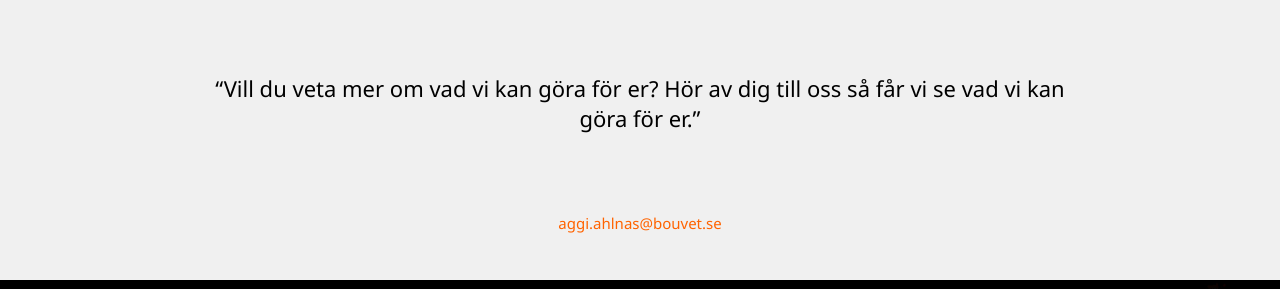
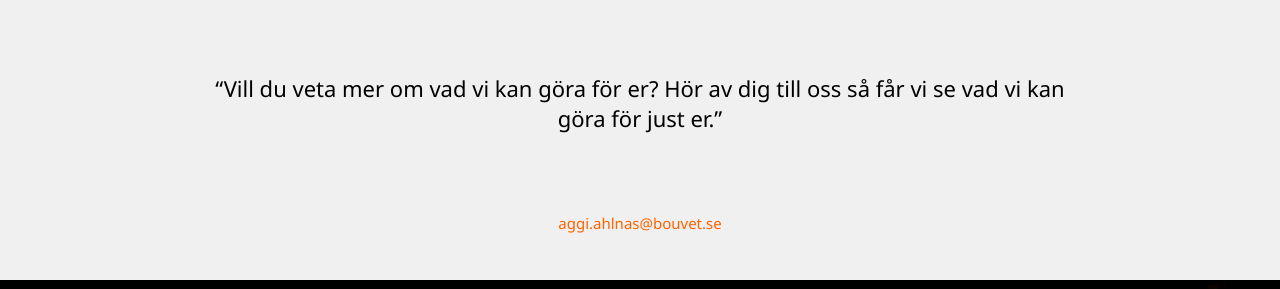
Before and after one commit to BouvetStockholmAB/sv, a Jekyll site: the page built from index.md, in a window 1280 px wide and 900 px high, scrolled down 3599 px. Shown: the part 250-539 px from the top of the window. Built offline with Jekyll 4.4.1, drawn with Linux system fonts in a browser that asks for light colours; some web fonts are replaced.

Commit message:
Ändrat i blockquote

```diff
--- a/index.md
+++ b/index.md
@@ -75,7 +75,7 @@ title: Bouvet Team SiteVision
 
     <div class="block block--largeTxtBlock block--quoteBlock">
         <div class="ct ct--contentwrap ct--std">
-            <blockquote>Vill du veta mer om vad vi kan göra för er? Hör av dig till oss så får vi se vad vi kan göra för er.</blockquote>
+            <blockquote>Vill du veta mer om vad vi kan göra för er? Hör av dig till oss så får vi se vad vi kan göra för just er.</blockquote>
             <p><a href="#">aggi.ahlnas@bouvet.se</a></p>
         </div>
     </div>
```
